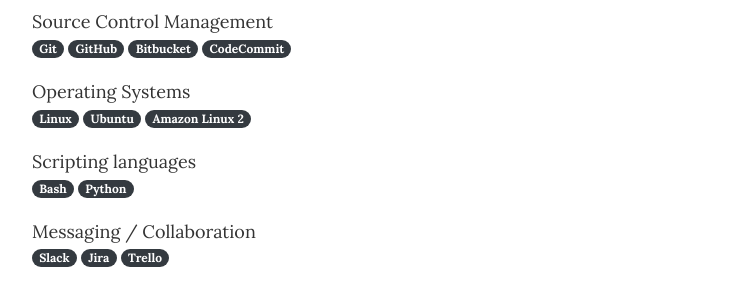
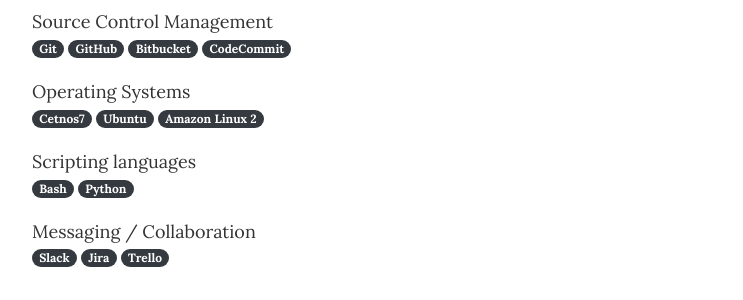
Before and after one commit to jglovier/resume-template, a Jekyll site: the page built from index.html, in a window 1280 px wide and 900 px high, scrolled down 1591 px. Shown: the part 149-449 px from the top of the window, without its empty margins (268-1011 px from the left). Built offline with Jekyll 4.4.1, drawn with Linux system fonts in a browser that asks for light colours.

Commit message:
Added small fix

```diff
--- a/_data/skills.yml
+++ b/_data/skills.yml
@@ -32,7 +32,7 @@
   description_4: [CodeCommit]
 
 - skill: Operating Systems
-  description_1: [Linux]
+  description_1: [Cetnos7]
   description_2: [Ubuntu]
   description_4: [Amazon Linux 2]
 
```
